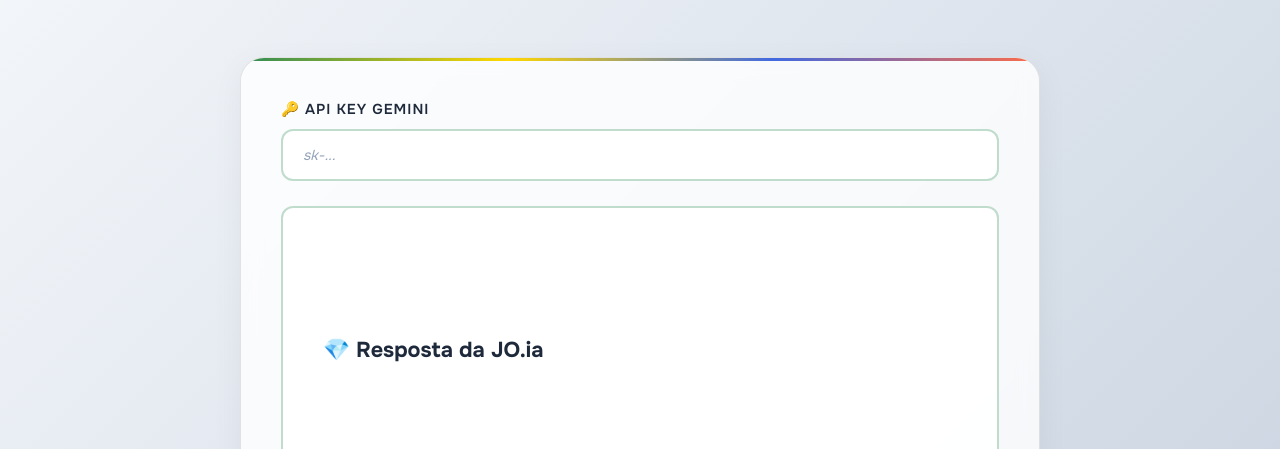
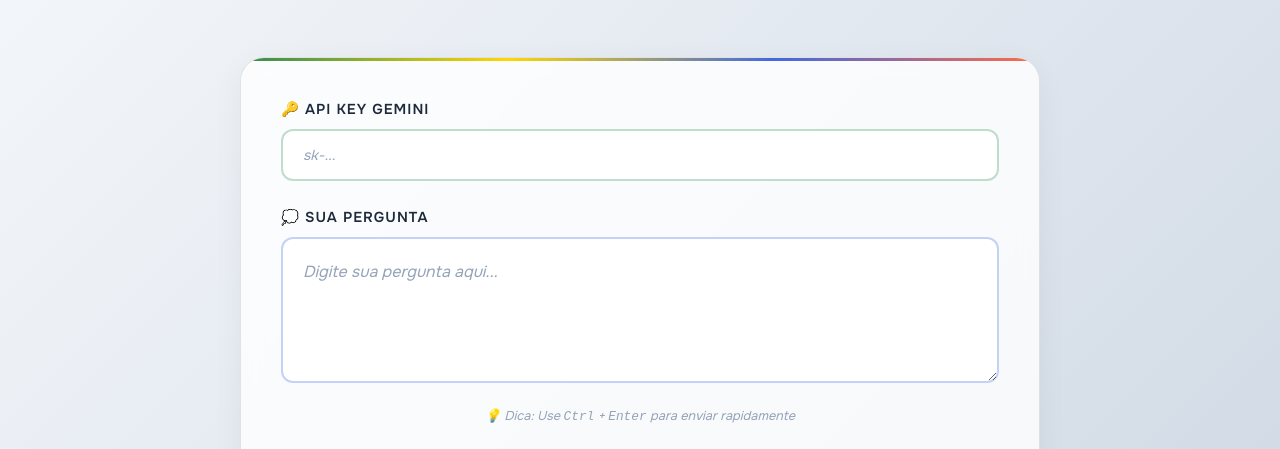
Before and after one commit to wanessald/assistente-ia, a website: page index.html in a window 1280 px wide. Shown: the part 293-742 px from the top of the page. Drawn offline with Linux system fonts and the light colour scheme; a web font is replaced by a local one.

Commit message:
feat(main): adiciona campo de input para pergunta do usuário

```diff
--- a/index.html
+++ b/index.html
@@ -40,6 +40,22 @@
         </div>
 
         <!-- Input para Pergunta -->
+        <div class="form-group">
+          <label for="question" class="form-label">💭 Sua Pergunta</label>
+          <textarea
+            name="question"
+            id="question"
+            class="question-textarea"
+            placeholder="Digite sua pergunta aqui..."
+            rows="4"
+            required
+            aria-required="true"
+          ></textarea>
+          <p class="keyboard-hint">
+            💡 Dica: Use <kbd>Ctrl</kbd> + <kbd>Enter</kbd> para enviar
+            rapidamente
+          </p>
+        </div>
 
         <!-- Botões 'Perguntar' e 'Limpar' -->
 
--- a/style.css
+++ b/style.css
@@ -286,6 +286,40 @@ body {
   font-style: italic;
 }
 
+.question-textarea {
+  width: 100%;
+  min-height: 120px;
+  padding: 20px;
+  background: var(--bg-tertiary);
+  border: 2px solid rgba(65, 105, 225, 0.3);
+  border-radius: 12px;
+  color: var(--bg-primary);
+  font-family: "Onest", sans-serif;
+  font-size: 1rem;
+  resize: vertical;
+  transition: all 0.3s ease;
+  line-height: 1.6;
+}
+
+.question-textarea:focus {
+  outline: none;
+  border-color: var(--gem-sapphire);
+  box-shadow: 0 0 20px rgba(65, 105, 225, 0.2);
+}
+
+.question-textarea::placeholder {
+  color: var(--text-muted);
+  font-style: italic;
+}
+
+.keyboard-hint {
+  text-align: center;
+  margin-top: 15px;
+  color: var(--text-muted);
+  font-size: 0.8rem;
+  font-style: italic;
+}
+
 .response-area {
   margin: 0 auto;
   padding: 40px;
```
